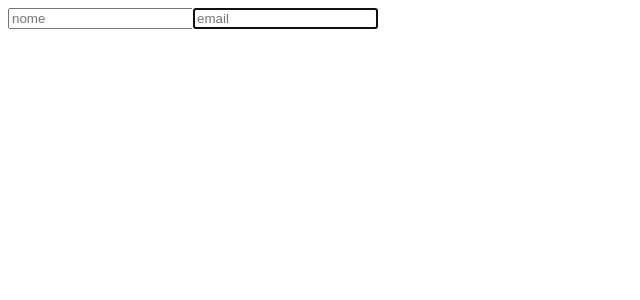
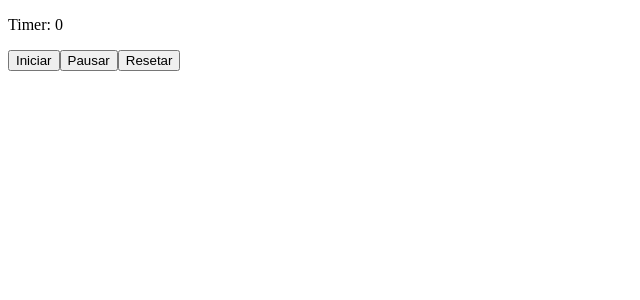
Before and after one commit to andressatomiozzo/react, a React (Vite) app in the folder exercises/: page / in a window 1280 px wide. Shown: the top 300 px of the page, without its empty margins (0-640 px from the left). Built offline with nearby package versions, Linux system fonts and the light colour scheme.

Commit message:
Exercícios - React Hooks - 211 - Cronômetro com o useRef

```diff
--- a/exercises/src/main.jsx
+++ b/exercises/src/main.jsx
@@ -1,11 +1,10 @@
 import { StrictMode } from 'react'
 import { createRoot } from 'react-dom/client'
 import './index.css'
-import App210 from './pages/210-Foco_no_input/App210'
-
+import App211 from './pages/211-cronometro_com_useRef/App211'
 
 createRoot(document.getElementById('root')).render(
   <StrictMode>
-    <App210 />
+    <App211 />
   </StrictMode>,
 )
--- /dev/null
+++ b/exercises/src/pages/211-cronometro_com_useRef/App211.jsx
@@ -0,0 +1,36 @@
+import React from "react";
+
+const App211 = () => {
+  const [timer, setTimer] = React.useState(0);
+
+  const intervaloRef = React.useRef(null);
+
+  const haldleStart = () => {
+    if (intervaloRef.current !== null) return;
+    intervaloRef.current = setInterval(() => {
+      setTimer((timer) => timer + 1);
+    }, 1000);
+  };
+
+  const haldlePause = () => {
+    clearInterval(intervaloRef.current);
+    intervaloRef.current = null;
+  };
+
+  const haldleReset = () => {
+    clearInterval(intervaloRef.current);
+    intervaloRef.current = null;
+    setTimer(0);
+  };
+
+  return (
+    <div>
+      <p>Timer: {timer ? timer : "0"}</p>
+      <button onClick={haldleStart}>Iniciar</button>
+      <button onClick={haldlePause}>Pausar</button>
+      <button onClick={haldleReset}>Resetar</button>
+    </div>
+  );
+};
+
+export default App211;
```
